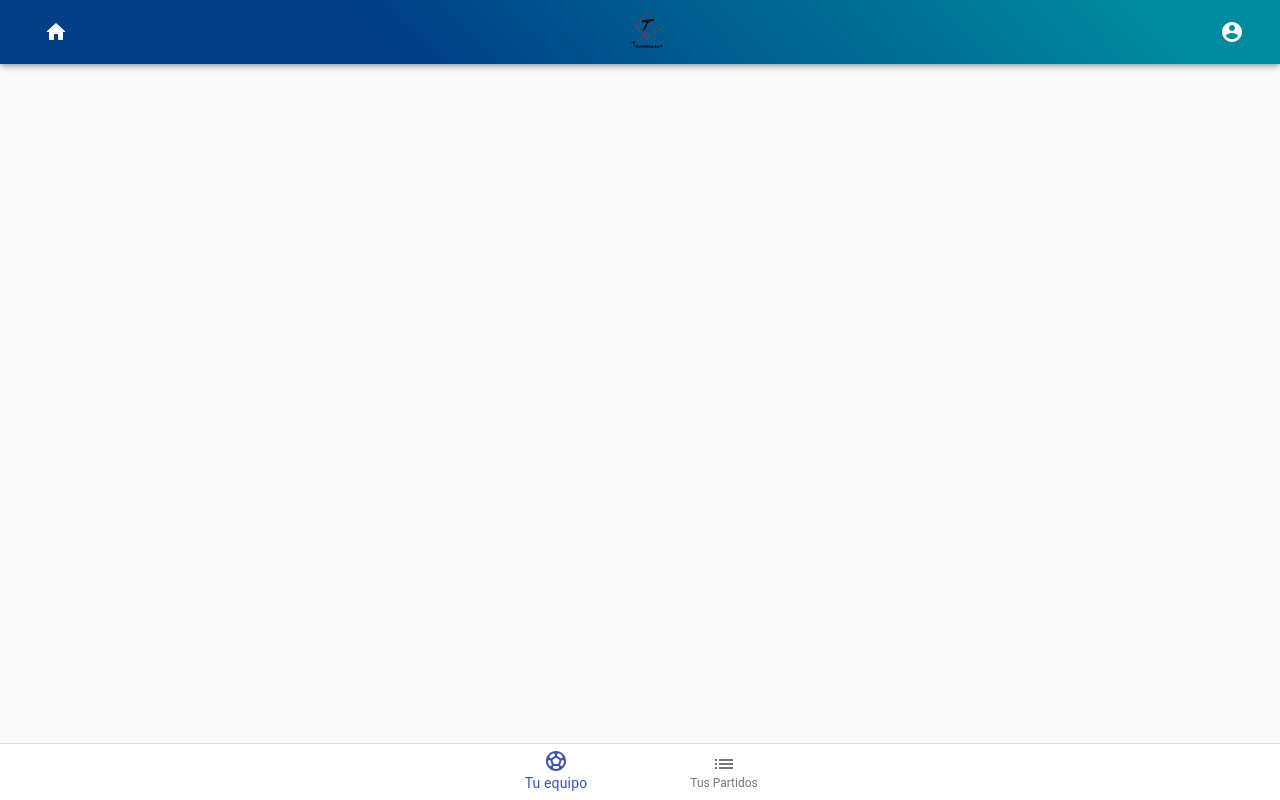
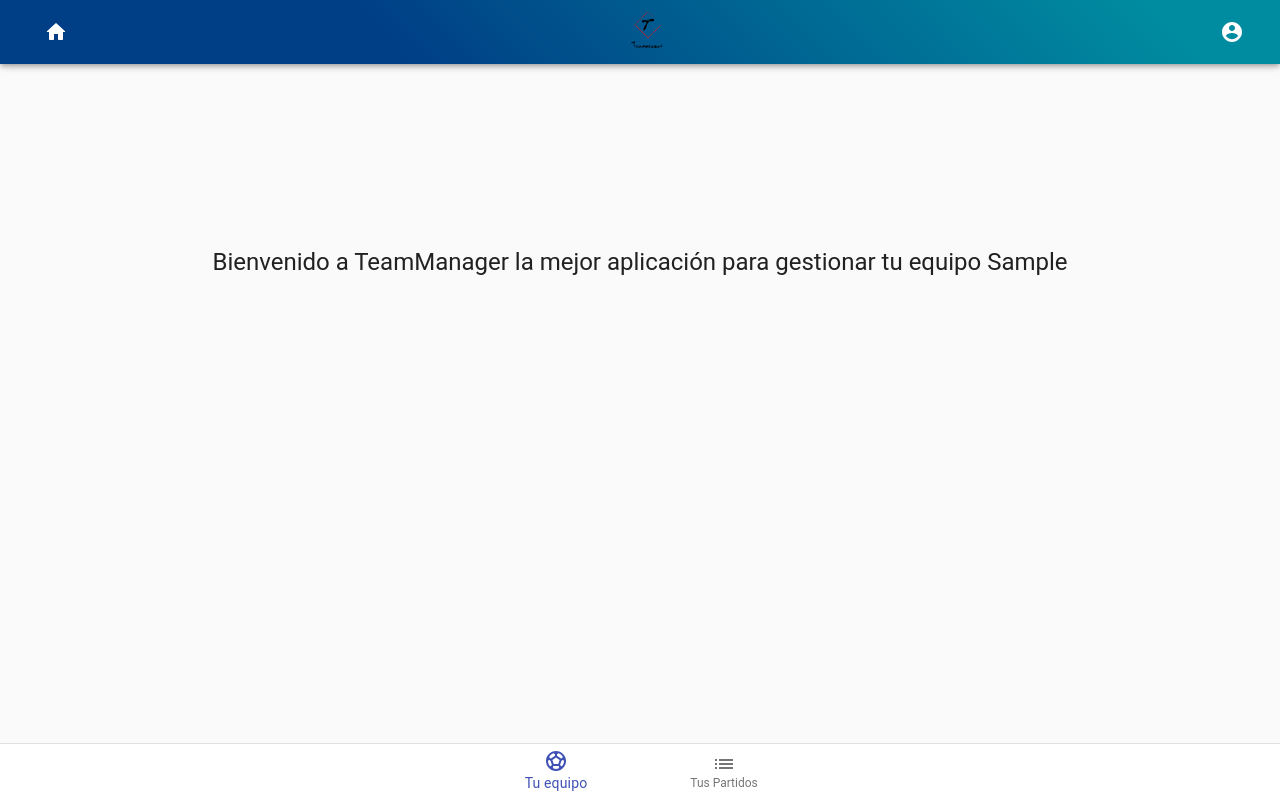
Before and after one commit to team-controller/team-manager-gui, a React (Create React App) app: page /createTeam/1 in a window 1280 px wide. Built offline with nearby package versions, Linux system fonts and the light colour scheme; sample sign-in values are in the browser's storage.

Commit message:
Last Commit

```diff
--- a/src/http-common.js
+++ b/src/http-common.js
@@ -1,7 +1,7 @@
 import axios from "axios";
 
 export default axios.create({
-  baseURL: "https://8080-9b15a2a9-8e12-4e86-8e4f-0fdf50440277.cs-europe-west1-akef.cloudshell.dev/api/",
+  baseURL: "http://localhost:8080/api/",
   headers: {
     "Content-type": "application/json"
   }
--- a/src/views/Login/index.js
+++ b/src/views/Login/index.js
@@ -43,13 +43,15 @@ export default function Login() {
     const [formData, setFormData] = useState({})
     const [formErrors, setFormErrors] = useState({})
 
-    const {isLogged, login, error} = useUser()
+    const {auth, login, error} = useUser()
 
     useEffect(() => {
-        if (isLogged) {
+        if (auth && auth.team === null) {
+            history.push('/createTeam')
+        }else if(auth && auth.team !== null){
             history.push('/team')
         }
-    }, [isLogged, history])
+    }, [auth, history])
 
     const handleChange = (e) => {
         setFormData({...formData, [e.target.name]: e.target.value})
--- a/src/views/Player/editPlayer.js
+++ b/src/views/Player/editPlayer.js
@@ -37,7 +37,7 @@ export default function EditPlayer(props) {
     const [openSubmitIncorrect, setOpenSubmitIncorrect] = useState(false)
     const [errors, setErrors] = useState({})
     const [newPassword, setNewPassword] = useState('')
-    const [dateError, setDateError] = useState('')
+    const [dateError] = useState('')
 
     useEffect(() => {
         if (!admin) {
--- a/src/views/Team/team.js
+++ b/src/views/Team/team.js
@@ -3,12 +3,11 @@ import {useHistory} from 'react-router'
 import Button from '@material-ui/core/Button'
 import TeamService from "../../services/team.service"
 import useUser from "../../hooks/useUser"
-import { Grid,Container, CardContent, Typography, Card, CardActions, useMediaQuery, useTheme, ButtonGroup } from "@material-ui/core"
+import { Grid,Container, CardContent, Typography, Card, CardActions, useMediaQuery, useTheme, ButtonGroup} from "@material-ui/core"
 import { makeStyles } from "@material-ui/styles"
 import MatchesService from "../../services/matches.service"
 import moment from "moment"
 import { MatchCard } from "../../components/matchCards"
-
 
 const stylesComponent = {
     buttonCrear: {
@@ -63,16 +62,10 @@ export default function Team(props) {
     }, [isLogged, history])
 
     useEffect(() => {
-        TeamService.getTeam().then(teamRes => {
-            setTeam(teamRes.data[0]);
-        }).catch((e) => {
-            history.push('/createTeam')
-        });
-    }, [history])
-    useEffect(() => {
         if(auth) {
            MatchesService.getThreeNextMatchesByCoach(auth.team.id).then(res => {
-               setMatches(parseData(res.data));
+               setMatches(parseData(res.data[0]));
+               setTeam(res.data[1]);
            }).catch((e) => {
                console.log(e);
            })
@@ -102,7 +95,7 @@ export default function Team(props) {
 
     return (
         <div>
-            <div key={team.id} style={{marginTop: "90px"}}>
+            <div style={{marginTop: "90px"}}>
                 <Grid container justify="center">
                     <Grid item component={Card} xs={6}>
                         <CardContent>
@@ -110,13 +103,13 @@ export default function Team(props) {
                             <span >Bienvenido a la vista de tu equipo {auth.firstName}</span>
                           </Typography>
                           <Typography align="center" variant="h5" className={useStyles.title}>
-                          <span >Nombre: {team.name} </span>
+                          {team &&(<span >Nombre: {team.name} </span>)}
                           </Typography>
                           <Typography align="center" variant="h5" className={useStyles.title}>
-                          <span >Ciudad: {team.city} </span>
+                          {team && (<span >Ciudad:  {team.city}  </span>)}
                           </Typography>
                           <Typography align="center" variant="h5" className={useStyles.title}>
-                          <span >Estadio: {team.stadiumName} </span>
+                          {team &&  (<span >Estadio: {team.stadiumName}  </span>)}
                           </Typography>
                         </CardContent>
                         <CardActions>
@@ -146,8 +139,6 @@ export default function Team(props) {
                     </Grid>
                 </Grid>
             </div>
-            <div>
-            </div>
             <Container className={phoneScreen? classes.rootPhone : classes.root} maxWidth={"lg"}>
                 <h1 align="center">Tus próximos {matches.length} partidos</h1>
                 <Grid container spacing={3}>
@@ -158,6 +149,7 @@ export default function Team(props) {
                     ))}
                 </Grid>
             </Container>
+
         </div>
         )
 
--- a/src/views/home.js
+++ b/src/views/home.js
@@ -3,6 +3,18 @@ import { useHistory } from "react-router"
 import Container from '@material-ui/core/Container';
 import useUser from '../hooks/useUser';
 import teamService from "../services/team.service"
+import { Typography, makeStyles } from '@material-ui/core';
+
+const useStyles = makeStyles((theme) => ({
+    root: {
+        padding: '5rem',
+        marginBottom:"20%"
+    },
+    rootPhone: {
+        marginBottom:"20%"
+    },
+}))
+
 
 function Home() {
     const history =  useHistory();
@@ -18,8 +30,6 @@ function Home() {
         teamService.haveTeam().then(res => {
             if(res.data !== true){
                 history.push('/createTeam')
-            }else{
-                history.push('/team')
             }
         }).catch(e => {
             history.push('/pageNotFound')
@@ -27,7 +37,24 @@ function Home() {
         }
      }, [history, auth])
 
-    return <Container component="main" maxWidth="xs">
+    return <Container style={{margin: '0 auto'}} component="main">
+            {auth && (
+            <div style={{marginTop:'20%'}}>
+            <Typography align="center" variant="h5" className={useStyles.title} gutterBottom>
+                <span >Bienvenido a TeamManager la mejor aplicación para gestionar tu equipo {auth.firstName}</span>
+            </Typography>
+            </div>
+            )}
+            {!auth && (
+            <div align="center">
+            <Typography align="center" variant="h5" className={useStyles.title} gutterBottom>
+                <span >Bienvenido a TeamManager la mejor aplicación para gestionar tu equipo</span>
+            </Typography>
+            <Typography align="center" variant="h5" className={useStyles.title} gutterBottom>
+                <span >Registrate o inicia sesión</span>
+            </Typography>
+            </div>
+            )}
     </Container>
 }
 export default Home;
```
Also changed, not shown: src/components/bottom-bar.js (+0 -8 lines).
